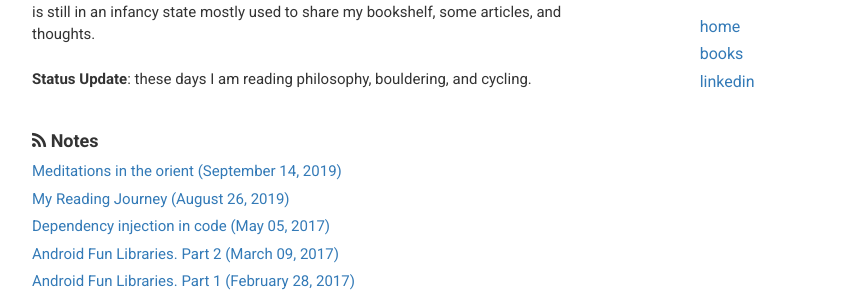
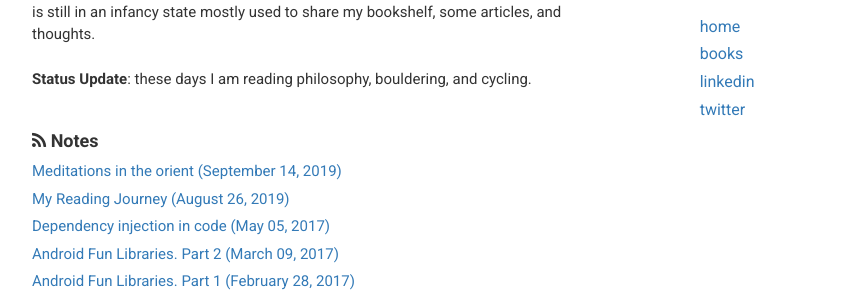
Before and after one commit to ianomad/ianomad.github.io, a Jekyll site: the page built from index.html, in a window 1280 px wide. Shown: the part 187-480 px from the top of the page, without its empty margins (223-1066 px from the left). Built offline with Jekyll 4.4.1, drawn with Linux system fonts in a browser that asks for light colours; nearby versions of some CDN libraries.

Commit message:
Added twitter link

```diff
--- a/_includes/sidebar.html
+++ b/_includes/sidebar.html
@@ -17,6 +17,8 @@
 
             <li><a href="https://linkedin.com/in/{{site.linkedin}}" target="_blank">linkedin</a></li>
 
+            <li><a href="https://twitter.com/ilyusha_io" target="_blank">twitter</a></li>
+
         </ul>
     </div>
 
```
